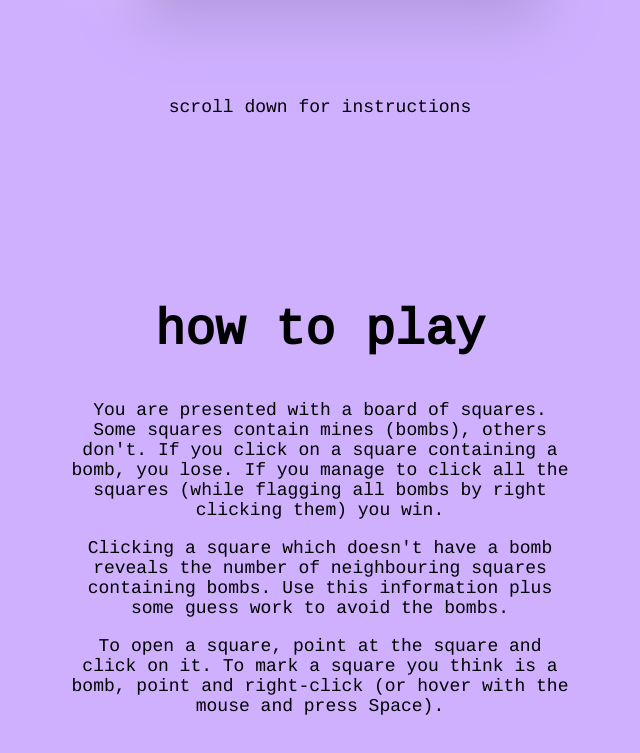
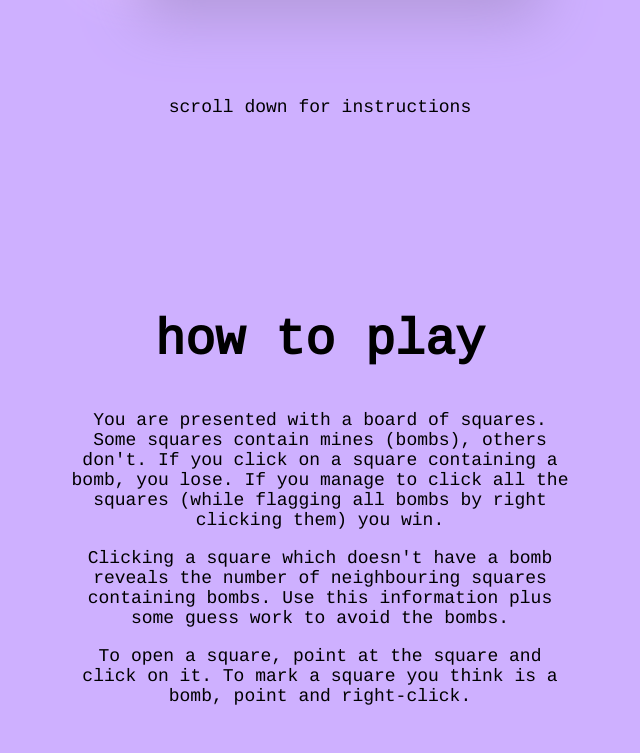
Before and after one commit to mrivasperez/mines.js, a plain HTML site: page index.html in a window 1280 px wide. Shown: the part 711-1464 px from the top of the page, without its empty margins (320-960 px from the left). Drawn offline with Linux system fonts and the light colour scheme.

Commit message:
modified instructions

```diff
--- a/index.html
+++ b/index.html
@@ -33,8 +33,7 @@
       </p>
       <p>
         To open a square, point at the square and click on it. To mark a square
-        you think is a bomb, point and right-click (or hover with the mouse and
-        press Space).
+        you think is a bomb, point and right-click.
       </p>
     </div>
   </body>
```
